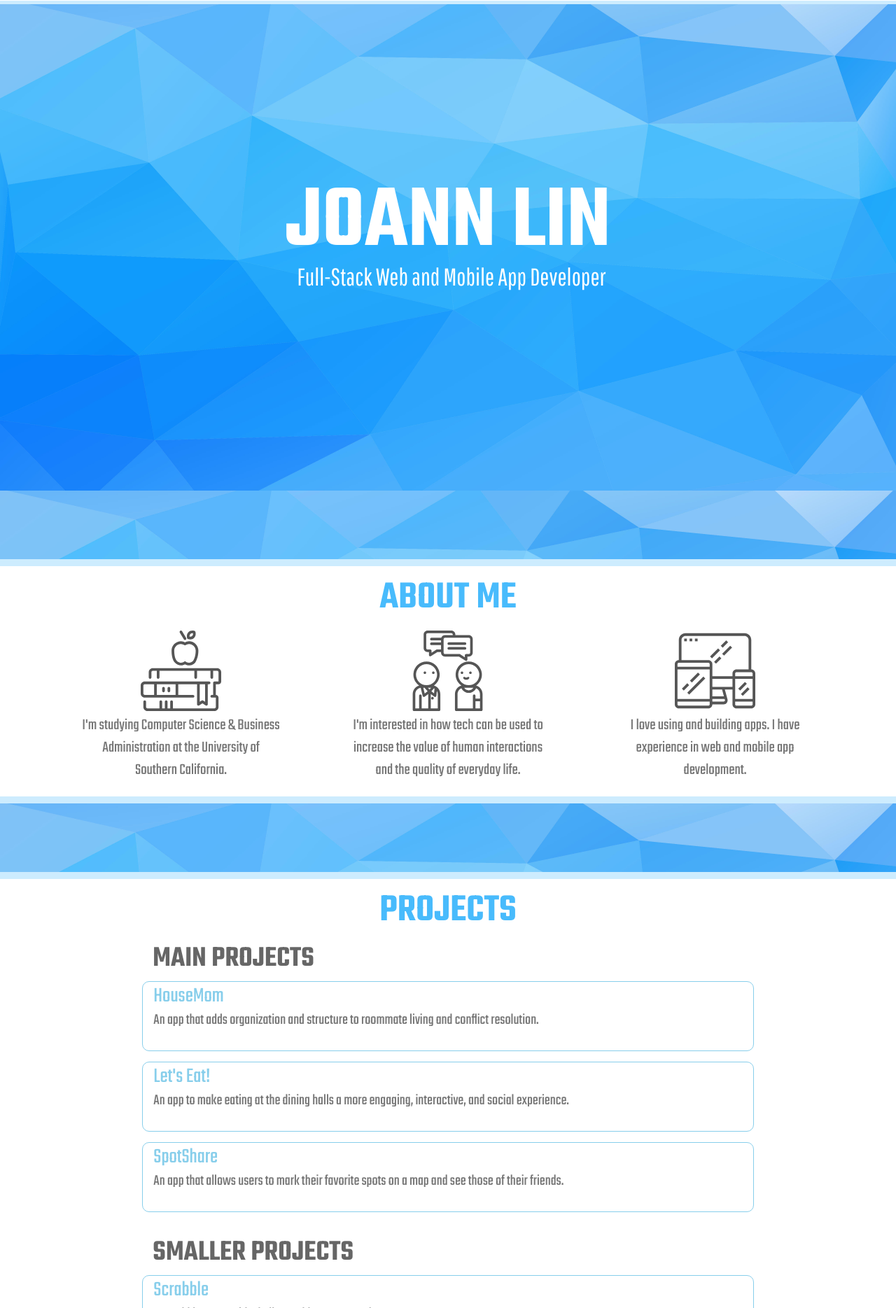
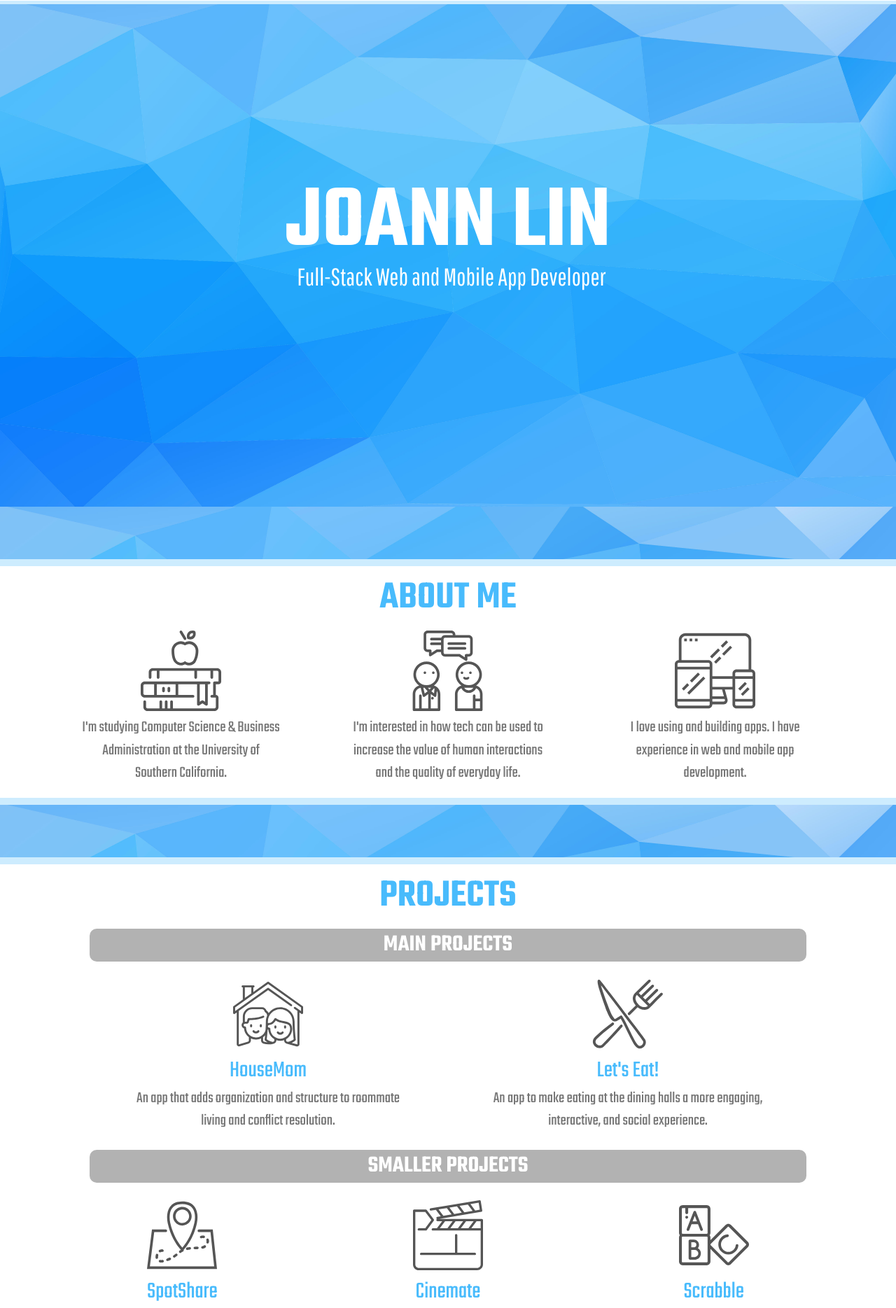
Before and after one commit to joalin15/joannlin.me, a PHP site: page / in a window 1280 px wide. Shown: the part 56-1925 px from the top of the page at 70% size. Run offline with PHP 8.4, Linux system fonts and the light colour scheme; some libraries are stand-ins or nearby versions.

Commit message:
project section update

```diff
--- a/html/about-me.html
+++ b/html/about-me.html
@@ -1,8 +1,8 @@
 <h1 class="section-header">ABOUT ME</h1>
-<div class="about-section-container">
+<div class="info-section">
   <div class="about-section">
       <div class="about-section-pic-container">
-        <img class="about-section-pic" src="./img/education.svg"/>
+        <img class="about-section-pic" src="./img/about-me/education.svg"/>
       </div>
       <div class="about-section-caption">
         I'm studying Computer Science & Business Administration at the University of Southern California.
@@ -10,7 +10,7 @@
   </div>
   <div class="about-section">
       <div class="about-section-pic-container">
-        <img class="about-section-pic" src="./img/social.svg"/>
+        <img class="about-section-pic" src="./img/about-me/social.svg"/>
       </div>
       <div class="about-section-caption">
         I'm interested in how tech can be used to increase the value of human interactions and the quality of everyday life.
@@ -18,13 +18,12 @@
   </div>
   <div class="about-section">
       <div class="about-section-pic-container">
-        <img class="about-section-pic" src="./img/platforms.svg"/>
+        <img class="about-section-pic" src="./img/about-me/platforms.svg"/>
       </div>
       <div class="about-section-caption resize">
         I love using and building apps. I have experience in web and mobile app development.
       </div>
   </div>
 </div>
-<div class="info-section-footer"></div>
 
 <script src="../js/about-me.js"></script>
--- a/html/projects.html
+++ b/html/projects.html
@@ -1,58 +1,107 @@
+<style>
+  #projects {
+    font-family: 'Teko', sans-serif;
+  }
+
+  .project-section {
+    height: 100%;
+    display: inline-block;
+    vertical-align: top;
+    padding: 25px 0;
+  }
+
+  .main {
+    width: 40%;
+  }
+
+  .smaller {
+    width: 28%;
+    margin: 0 .75%;
+  }
+
+  .project-section-header {
+  	font-weight: bold;
+  	font-size: 2.4em;
+  	margin: 0;
+  	color: white;
+    background-color: rgba(0, 0, 0, 0.3);
+    padding: 5px;
+    margin: 0 10%;
+    border-radius: 10px;
+  }
+
+  .project-section-pic-container {
+    height: 20%;
+  }
+
+  .project-section-pic {
+    height: 100px;
+  }
+
+  .project-section-title {
+    height: 25%;
+    font-size: 2.4em;
+    color: #48bbfc;
+  }
+
+  .project-section-caption {
+    height: 55%;
+    color: #777;
+    font-size: 1.62em;
+    font-weight: lighter;
+    padding: 0 10%;
+  }
+
+</style>
 <h1 class="section-header">PROJECTS</h1>
-<div class="row text-header-div">
-  <div class="col-md-8 col-md-offset-2">
-    <h2 class="text-header">MAIN PROJECTS</h2>
+<h2 class="project-section-header text-header">MAIN PROJECTS</h2>
+<div class="main-project-section-container">
+  <div class="main project-section">
+      <div class="project-section-pic-container">
+        <img class="project-section-pic" src="./img/projects/HouseMom.svg"/>
+      </div>
+      <div class="project-section-title">HouseMom</div>
+      <div class="project-section-caption">
+        An app that adds organization and structure to roommate living and conflict resolution.
       </div>
   </div>
-<div class="row projects">
-  <div class="project-div col-md-8 col-md-offset-2">
-    <h2 class="project-header">
-      HouseMom
-    </h2>
-    <span class="project-description">
-      An app that adds organization and structure to roommate living and conflict resolution.
-    </span>
+  <div class="main project-section">
+      <div class="project-section-pic-container">
+        <img class="project-section-pic" src="./img/projects/LetsEat.svg"/>
+      </div>
+      <div class="project-section-title">Let's Eat!</div>
+      <div class="project-section-caption">
+        An app to make eating at the dining halls a more engaging, interactive, and social experience.
       </div>
   </div>
-<div class="row projects">
-  <div class="project-div col-md-8 col-md-offset-2">
-    <h2 class="project-header">
-      Let's Eat!
-    </h2>
-    <span class="project-description">
-      An app to make eating at the dining halls a more engaging, interactive, and social experience.
-    </span>
+</div>
+<h2 class="project-section-header text-header">SMALLER PROJECTS</h2>
+<div class="main-project-section-container">
+  <div class="smaller project-section">
+      <div class="project-section-pic-container">
+        <img class="project-section-pic" src="./img/projects/SpotShare.svg"/>
+      </div>
+      <div class="project-section-title">SpotShare</div>
+      <div class="project-section-caption">
+        A location-sharing app that keeps track of your favorite spots.
       </div>
   </div>
-<div class="row projects">
-  <div class="project-div col-md-8 col-md-offset-2">
-    <h2 class="project-header">SpotShare</h2>
-    <span class="project-description">
-      An app that allows users to mark their favorite spots on a map and see those of their friends.
-    </span>
+  <div class="smaller project-section">
+      <div class="project-section-pic-container">
+        <img class="project-section-pic" src="./img/projects/Cinemate.svg"/>
+      </div>
+      <div class="project-section-title">Cinemate</div>
+      <div class="project-section-caption">
+        A social media and info-sharing site for movie lovers.
       </div>
   </div>
-
-<br/>
-<div class="row text-header-div">
-  <div class="col-md-8 col-md-offset-2">
-    <h2 class="text-header">SMALLER PROJECTS</h2>
+  <div class="smaller project-section">
+      <div class="project-section-pic-container">
+        <img class="project-section-pic" src="./img/projects/Scrabble.svg"/>
+      </div>
+      <div class="project-section-title">Scrabble</div>
+      <div class="project-section-caption">
+        A Scrabble game with challengeable computer players.
       </div>
   </div>
-<div class="row projects">
-  <div class="project-div col-md-8 col-md-offset-2">
-    <h2 class="project-header">Scrabble</h2>
-    <span class="project-description">
-      A Scrabble game with challengeable computer players.
-    </span>
 </div>
-</div>
-<div class="row projects">
-  <div class="project-div col-md-8 col-md-offset-2">
-    <h2 class="project-header">Cinemate</h2>
-    <span class="project-description">
-      A social media site for movie lovers.
-    </span>
-  </div>
-</div>
-<div class="info-section-footer"></div>
--- a/index.html
+++ b/index.html
@@ -31,13 +31,13 @@
 			<div id="home-landing" class="transition"></div>
 			<section id="home"></section>
 			<div id="about-me-landing" class="transition"></div>
-			<section id="about-me" class="info-section"></section>
+			<section id="about-me" class="info-section-container"></section>
 			<div id="projects-landing" class="transition"></div>
-			<section id="projects" class="info-section"></section>
+			<section id="projects" class="info-section-container"></section>
 			<div id="experience-landing" class="transition"></div>
-			<section id="experience" class="info-section"></section>
+			<section id="experience" class="info-section-container"></section>
 			<div id="connect-landing" class="transition"></div>
-			<section id="connect" class="info-section"></section>
+			<section id="connect" class="info-section-container"></section>
 		</div>
 		<script type="text/javascript" src="./js/index.js"></script>
 	</body>
--- a/stylesheets/about-me.css
+++ b/stylesheets/about-me.css
@@ -1,13 +1,8 @@
 /* ABOUT ME */
 
 #about-me {
-	padding-bottom: 10px;
 }
 
-.about-section-container {
-  width: 100%;
-  text-align: center;
-}
 .about-section {
   height: 100%;
   width: 28%;
@@ -17,7 +12,7 @@
 }
 
 .about-section-pic-container {
-  height: 60s%;
+  height: 60%;
 }
 
 .about-section-pic-credit {
@@ -33,10 +28,6 @@
 
 .about-section-pic {
   position: relative;
-  height: 80%;
-}
-
-.about-section-pic-container > svg {
 	height: 115px;
 }
 
@@ -46,7 +37,7 @@
   font-family: 'Teko', sans-serif;
   font-size: 1.62em;
   font-weight: lighter;
-  padding: 0 10%;
+  padding: 1% 10%;
 }
 
 @media (max-width: 800px){
--- a/stylesheets/connect.css
+++ b/stylesheets/connect.css
@@ -2,7 +2,6 @@
 /* CONNECT */
 
 #connect {
-	min-height: 250px;
 	border-bottom: none;
 }
 
--- a/stylesheets/home.css
+++ b/stylesheets/home.css
@@ -2,7 +2,7 @@
 /* home */
 #home {
 	position: relative;
-	height: calc(100vh - 98px);
+	height: calc(100vh - 75px);
 	padding: 30vh 0;
 	background:
 		url("../img/background.jpg")
--- a/stylesheets/main.css
+++ b/stylesheets/main.css
@@ -36,25 +36,27 @@ section {
 	color: #48bbfc;
 	padding: 15px 0;
 }
-
+/*
 .text-header {
 	font-family: 'Teko', sans-serif;
 	font-weight: bold;
 	font-size: 2.4em;
 	margin: 0;
 	color: #666;
-}
+}*/
 
-.info-section {
+.info-section-container {
 	margin: 0;
 	background-color: white;
 	border-top: 10px solid #cdecfe;
 	border-bottom: 10px solid #cdecfe;
-	overflow: auto
+	overflow: auto;
+	padding-bottom: 15px;
 }
 
-.info-section-footer {
-	height: 10px;
+.info-section {
+	  width: 100%;
+	  text-align: center;
 }
 
 .cs-header {
@@ -87,7 +89,7 @@ section {
  */
  .transition {
 	margin: 0;
-	height: 98px;
+	height: 75px;
 	background:
 		url("../img/background.jpg")
 		no-repeat
--- a/stylesheets/projects.css
+++ b/stylesheets/projects.css
@@ -1,8 +1,7 @@
 
 /* PROJECTS */
-
+/*
 #projects {
-	min-height: 400px;
 	font-family: 'Teko', sans-serif;
 }
 
@@ -41,4 +40,4 @@
 .projects {
 	height: 100px !important;
 	margin-bottom: 15px;
-}
+}*/
```
Also changed, not shown: img/about-me/education.svg (renamed from img/education.svg), img/about-me/platforms.svg (renamed from img/platforms.svg), img/about-me/social.svg (renamed from img/social.svg), img/projects/Cinemate.svg (added), img/projects/HouseMom.svg (added), img/projects/LetsEat.svg (added), img/projects/Scrabble.svg (added), img/projects/SpotShare.svg (added), 2 other files. Lines whose indentation alone changed are shown as unchanged.
